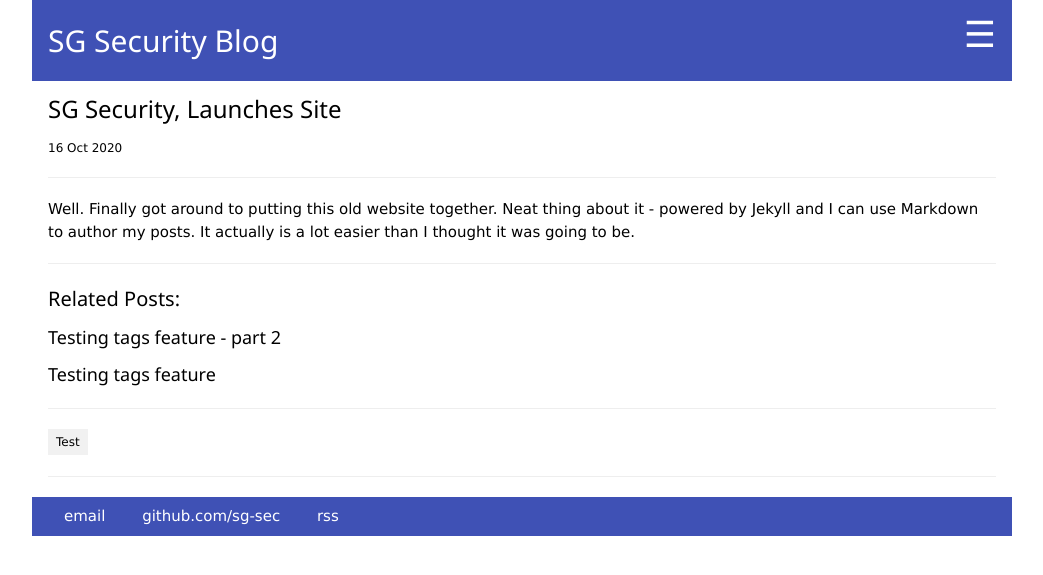
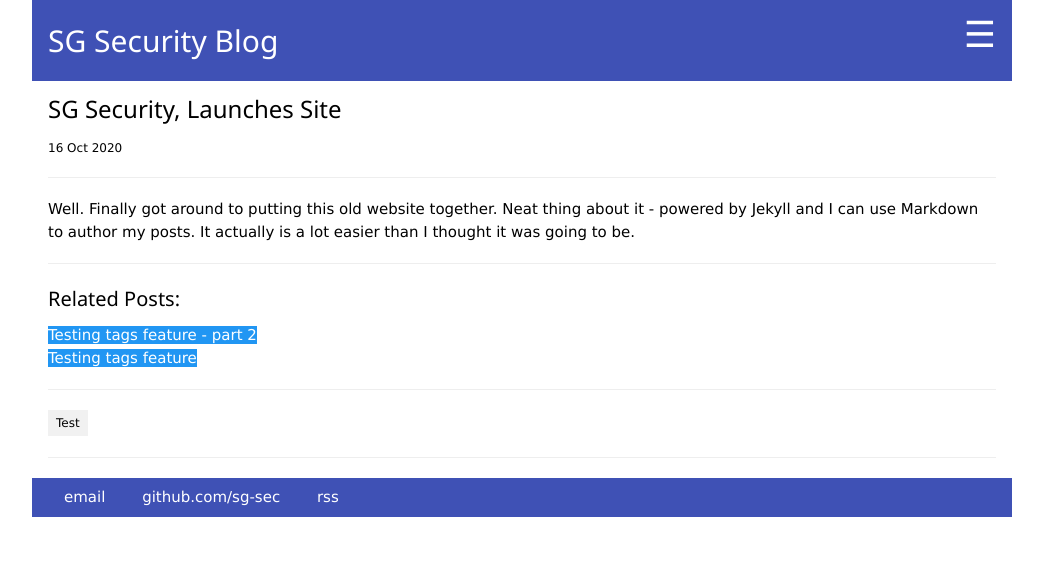
Before and after one commit to sg-sec/sg-sec.github.io, a Jekyll site: the page built from _posts/2020-10-16-test.md, in a window 1280 px wide. Shown: the top 575 px of the page, without its empty margins (118-1161 px from the left). Built offline with Jekyll 4.4.1, drawn with Linux system fonts in a browser that asks for light colours.

Commit message:
Update post.html

```diff
--- a/_layouts/post.html
+++ b/_layouts/post.html
@@ -36,7 +36,7 @@
 
     {% if sameTagCount >= minCommonTags %}
       <div>
-      <h5><a href="{{ site.baseurl }}{{ post.url }}">{{ post.title }}</a></h5>
+      <a class="w3-blue" href="{{ site.baseurl }}{{ post.url }}">{{ post.title }}</a>
       </div>
       {% assign maxRelatedCounter = maxRelatedCounter | plus: 1 %}
       {% if maxRelatedCounter >= maxRelated %}
```
